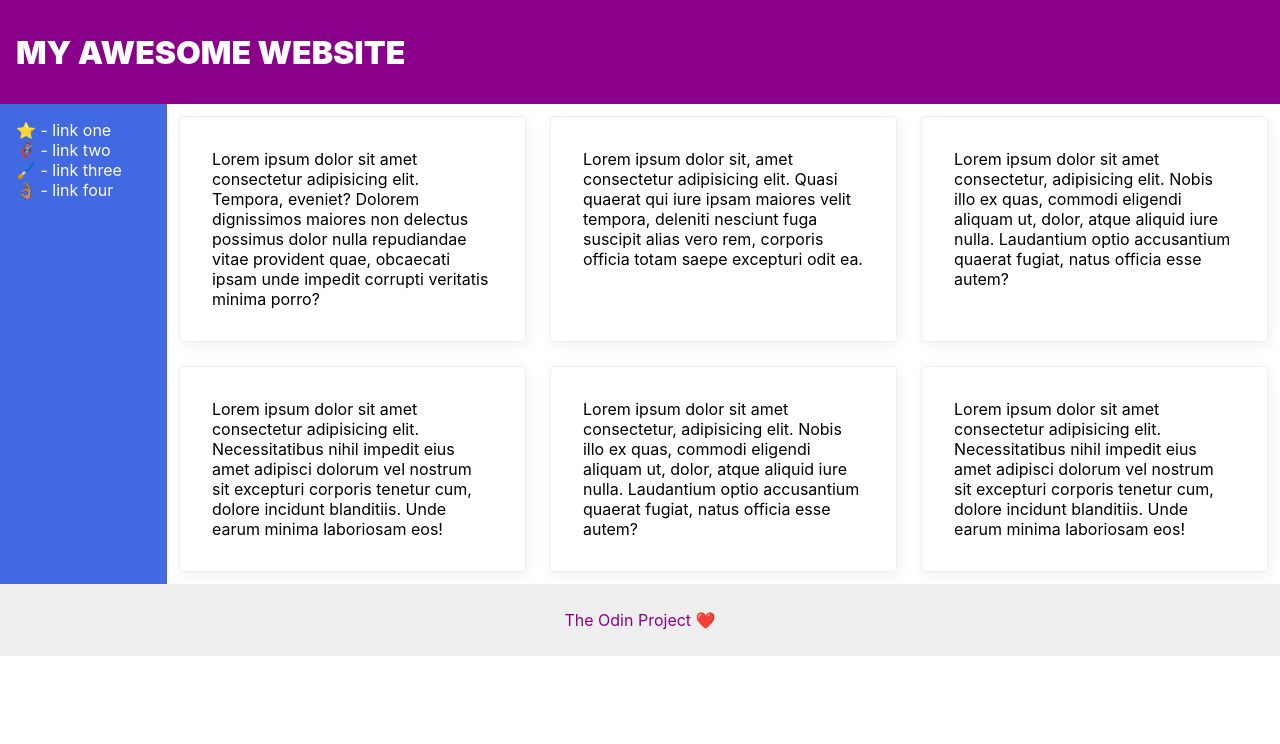
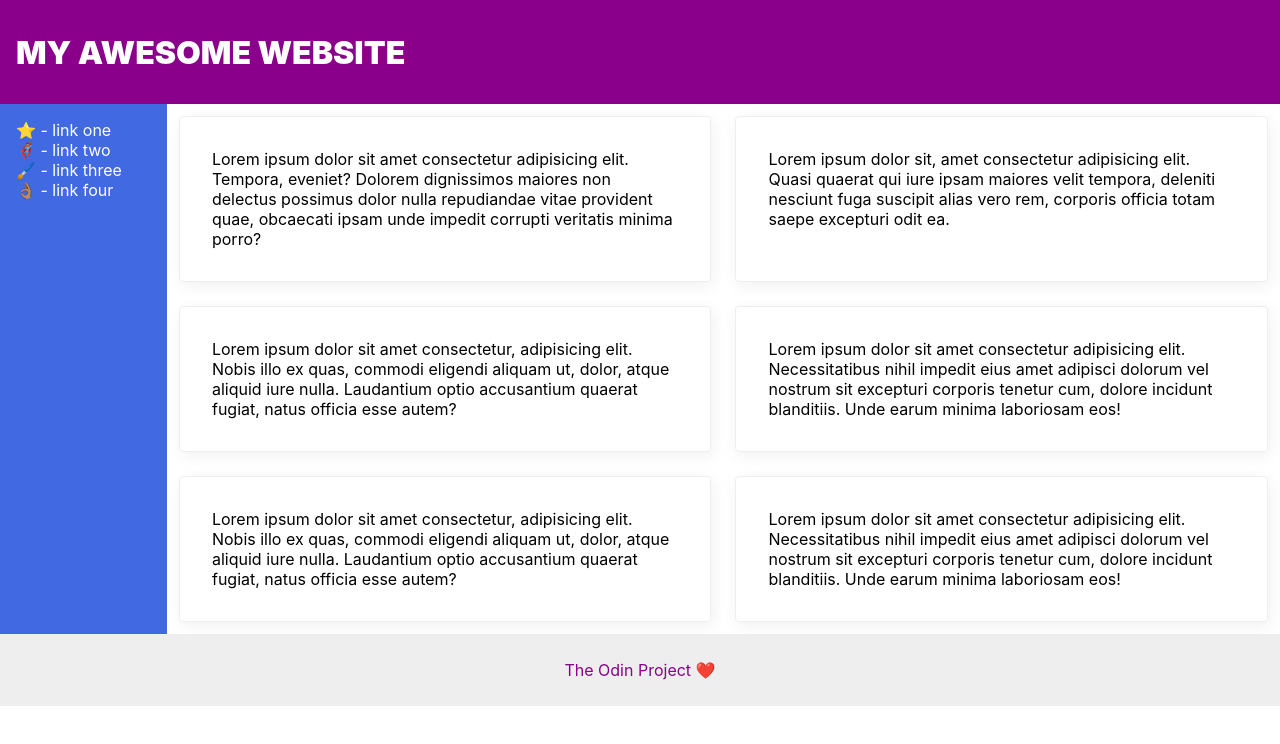
Before and after one commit to marahsang/flexExcs, a plain HTML site: page Ex:7/index.html in a window 1280 px wide. Drawn offline with Linux system fonts and the light colour scheme.

Commit message:
Change flex-basis of .card to 300px to make page fit screen size

```diff
--- a/Ex:7/index.css
+++ b/Ex:7/index.css
@@ -22,7 +22,7 @@ body {
 .cards {
   display: flex;
   flex-wrap: wrap;
-
+  height: 100%;
 }
 
 .footer {
@@ -46,7 +46,7 @@ body {
   border: 1px solid #eee;
   box-shadow: 2px 4px 16px rgba(0,0,0,.06);
   border-radius: 4px;
-  flex: 1 1 200px;
+  flex: 1 1 300px;
    padding: 32px;
   margin: 12px;
 }
--- a/Ex:7/index.html
+++ b/Ex:7/index.html
@@ -21,18 +21,15 @@
           <li><a href="#">👌🏽 - link four</a></li>
         </ul>
     </aside>
-    <section class="boxes">
-      <div class="cards">
+    <section class="cards">
         <div class="card">Lorem ipsum dolor sit amet consectetur adipisicing elit. Tempora, eveniet? Dolorem dignissimos maiores non delectus possimus dolor nulla repudiandae vitae provident quae, obcaecati ipsam unde impedit corrupti veritatis minima porro?</div>
         <div class="card">Lorem ipsum dolor sit, amet consectetur adipisicing elit. Quasi quaerat qui iure ipsam maiores velit tempora, deleniti nesciunt fuga suscipit alias vero rem, corporis officia totam saepe excepturi odit ea.</div>
         <div class="card">Lorem ipsum dolor sit amet consectetur, adipisicing elit. Nobis illo ex quas, commodi eligendi aliquam ut, dolor, atque aliquid iure nulla. Laudantium optio accusantium quaerat fugiat, natus officia esse autem?</div>
         <div class="card">Lorem ipsum dolor sit amet consectetur adipisicing elit. Necessitatibus nihil impedit eius amet adipisci dolorum vel nostrum sit excepturi corporis tenetur cum, dolore incidunt blanditiis. Unde earum minima laboriosam eos!</div>
         <div class="card">Lorem ipsum dolor sit amet consectetur, adipisicing elit. Nobis illo ex quas, commodi eligendi aliquam ut, dolor, atque aliquid iure nulla. Laudantium optio accusantium quaerat fugiat, natus officia esse autem?</div>
         <div class="card">Lorem ipsum dolor sit amet consectetur adipisicing elit. Necessitatibus nihil impedit eius amet adipisci dolorum vel nostrum sit excepturi corporis tenetur cum, dolore incidunt blanditiis. Unde earum minima laboriosam eos!</div>
-      </div>
-    </div>
     </section>
-
+  </div>
   <footer class="footer">
     The Odin Project ❤️
   </footer>
```
